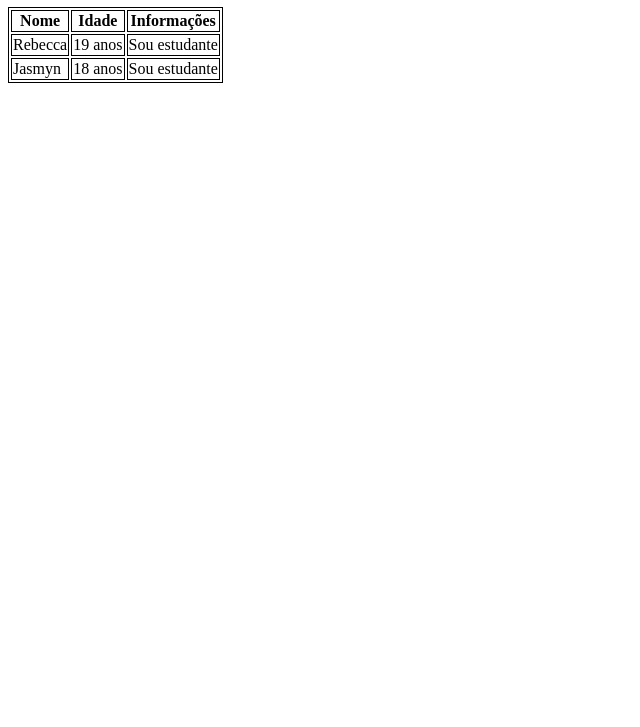
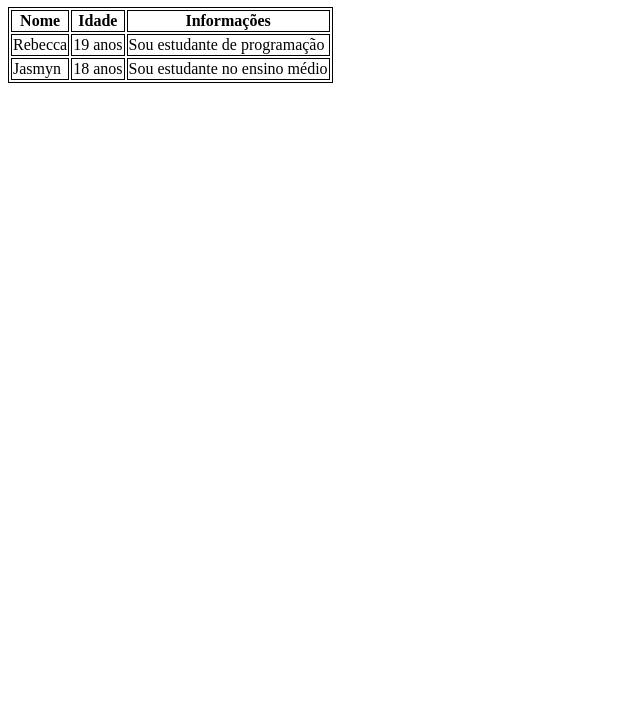
Before and after one commit to Caabee/aula-tabela-html, a plain HTML site: page index.html in a window 1280 px wide. Shown: the part 73-800 px from the top of the page, without its empty margins (0-640 px from the left). Drawn offline with Linux system fonts and the light colour scheme.

Commit message:
adcionado mais coisas nas informações

```diff
--- a/index.html
+++ b/index.html
@@ -24,12 +24,12 @@
             <tr>
                 <td>Rebecca</td>
                 <td>19 anos</td>
-                <td>Sou estudante</td>
+                <td>Sou estudante de programação</td>
             </tr>
             <tr>
                 <td>Jasmyn</td>
                 <td>18 anos</td>
-                <td>Sou estudante</td>
+                <td>Sou estudante no ensino médio</td>
             </tr>
            </tbody>
     </table>
```
